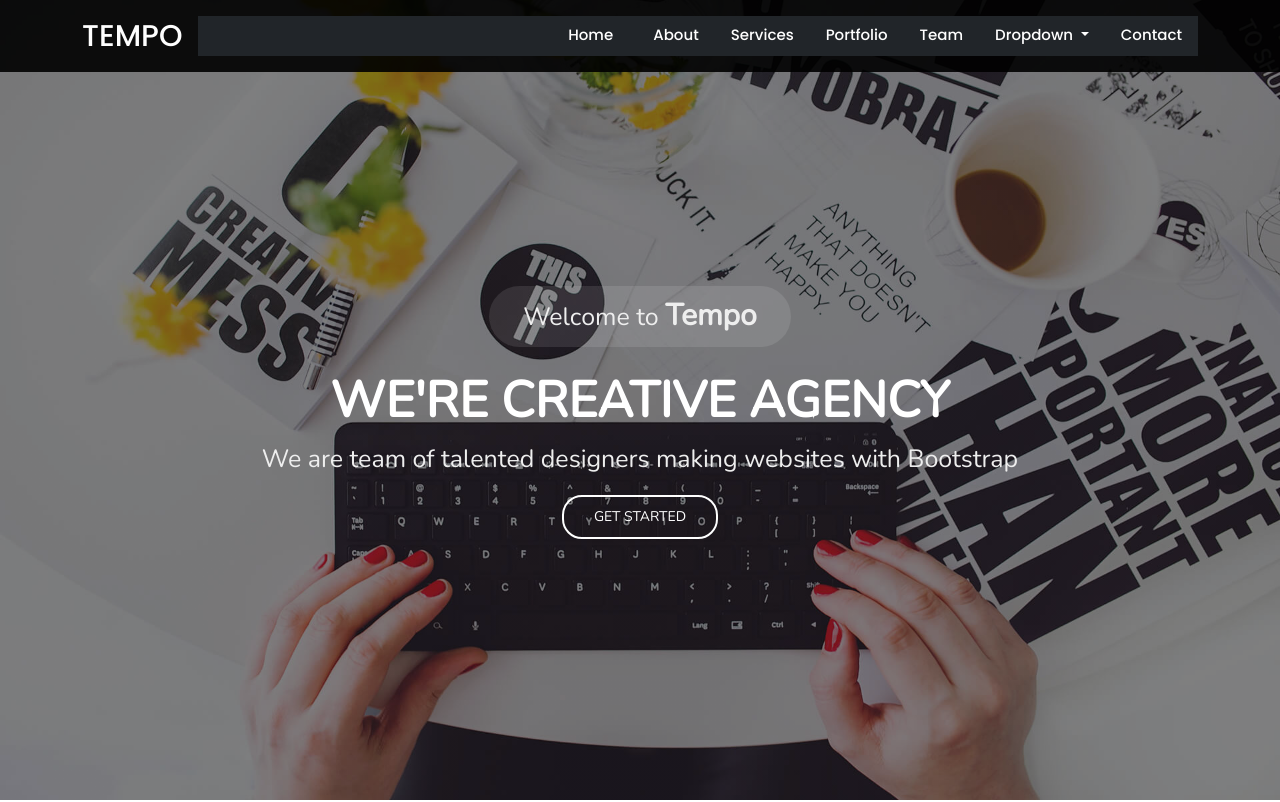
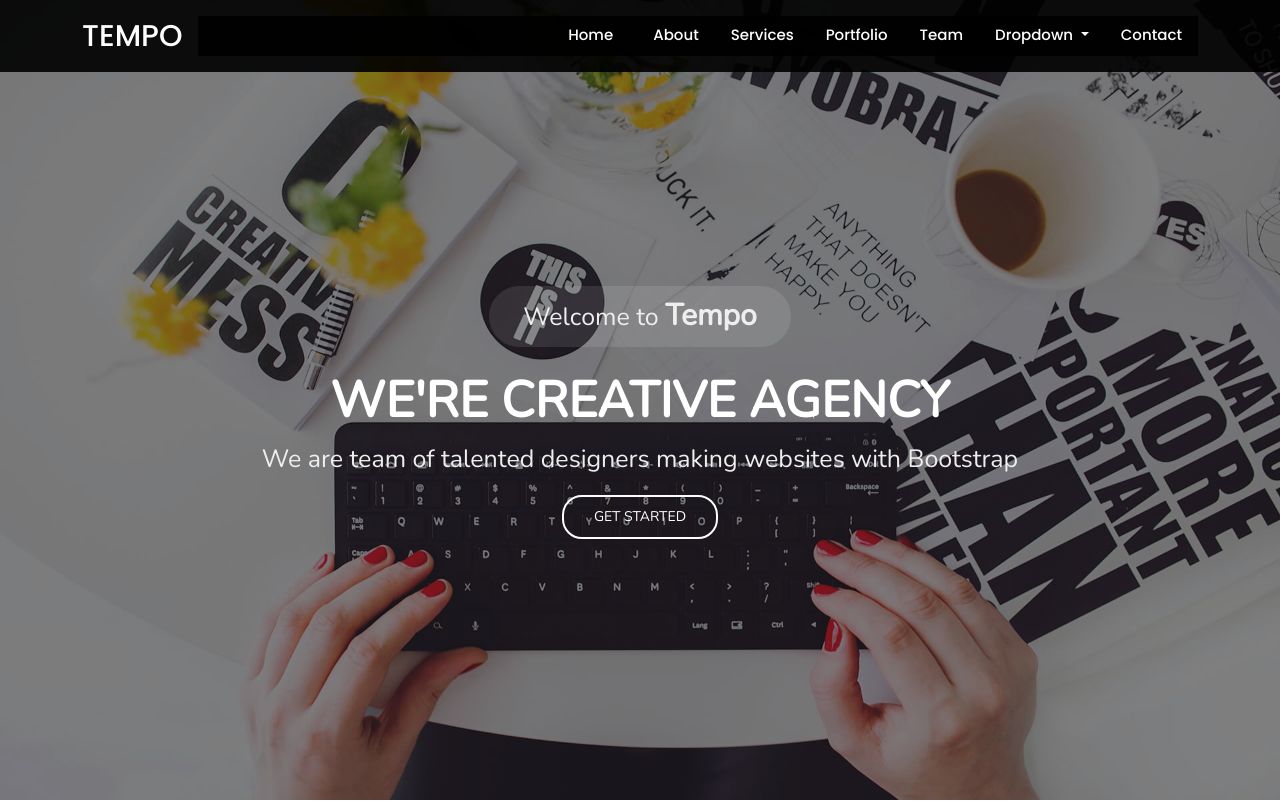
Before and after one commit to hussien034/TEMPO-template, a plain HTML site: page index.html in a window 1280 px wide. Shown: the top 802 px of the page. Drawn offline with nearby package versions, Linux system fonts and the light colour scheme.

Commit message:
Update main.css

```diff
--- a/css/main.css
+++ b/css/main.css
@@ -20,6 +20,10 @@ body{
     height:9%;
     width: 100% !important;
 }
+.collapse{
+    background-color:rgba(0, 0, 0, 0.9) !important;
+}
+
 .nav-link{
     color: white !important;
 }
```
